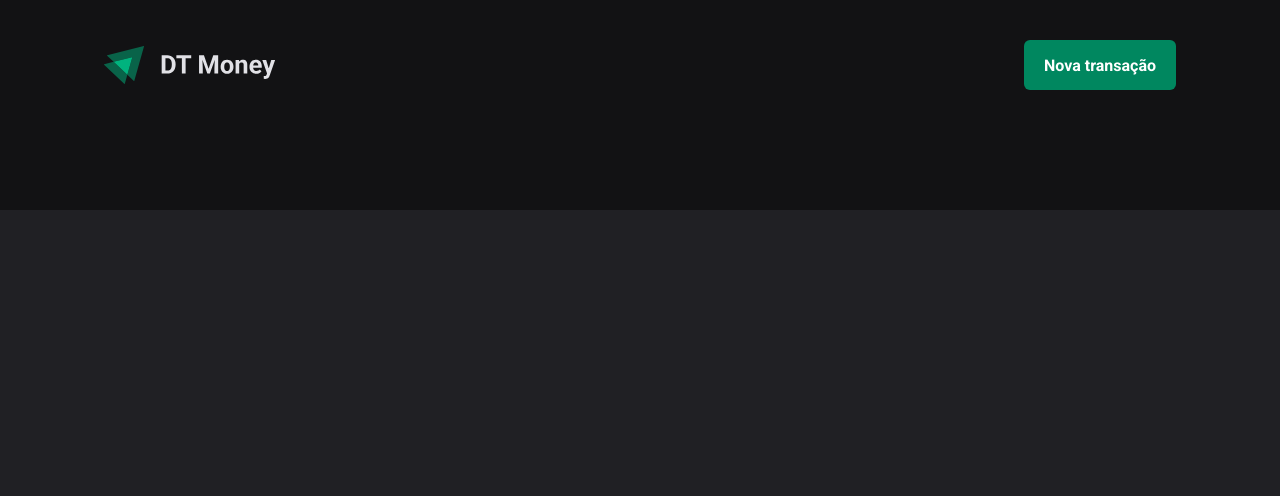
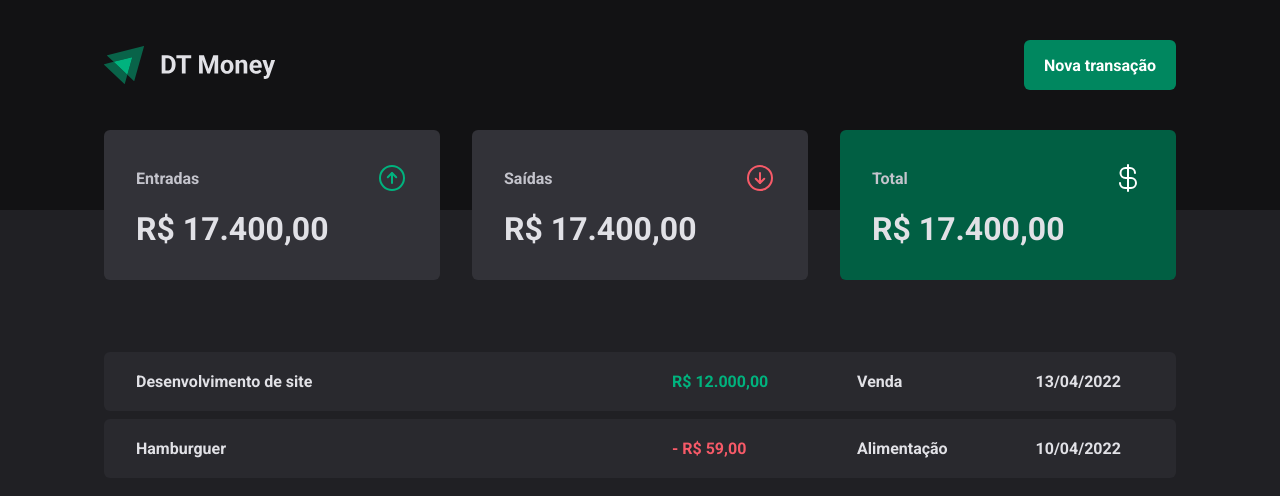
Before and after one commit to nlperri/dt-money, a React (Vite) app: page / in a window 1280 px wide. Shown: the top 496 px of the page. Built offline with nearby package versions, Linux system fonts and the light colour scheme; a web font is replaced by a local one.

Commit message:
summary and transactions table implemented

```diff
--- a/package.json
+++ b/package.json
@@ -9,6 +9,7 @@
     "preview": "vite preview"
   },
   "dependencies": {
+    "phosphor-react": "^1.4.1",
     "react": "^18.2.0",
     "react-dom": "^18.2.0",
     "styled-components": "^5.3.6"
--- /dev/null
+++ b/src/components/Summary/index.tsx
@@ -0,0 +1,29 @@
+import { SummaryCard, SummaryContainer } from './styles'
+import { ArrowCircleDown, ArrowCircleUp, CurrencyDollar } from 'phosphor-react'
+export function Summary() {
+  return (
+    <SummaryContainer>
+      <SummaryCard>
+        <header>
+          <span>Entradas</span>
+          <ArrowCircleUp size={32} color='#00b37e' />
+        </header>
+        <strong>R$ 17.400,00</strong>
+      </SummaryCard>
+      <SummaryCard>
+        <header>
+          <span>Saídas</span>
+          <ArrowCircleDown size={32} color='#f75a68' />
+        </header>
+        <strong>R$ 17.400,00</strong>
+      </SummaryCard>
+      <SummaryCard variant='green'>
+        <header>
+          <span>Total</span>
+          <CurrencyDollar size={32} color='#fff' />
+        </header>
+        <strong>R$ 17.400,00</strong>
+      </SummaryCard>
+    </SummaryContainer>
+  )
+}
--- /dev/null
+++ b/src/components/Summary/styles.ts
@@ -0,0 +1,43 @@
+import styled, { css } from 'styled-components'
+
+export const SummaryContainer = styled.section`
+  width: 100%;
+  max-width: 1120px;
+  margin: 0 auto;
+  padding: 0 1.5rem;
+
+  display: grid;
+  grid-template-columns: repeat(3, 1fr);
+  gap: 2rem;
+
+  margin-top: -5rem;
+`
+
+interface SummaryCardProps {
+  variant?: 'green'
+}
+
+export const SummaryCard = styled.div<SummaryCardProps>`
+  background: ${(props) => props.theme['gray-600']};
+  border-radius: 6px;
+  padding: 2rem;
+
+  header {
+    display: flex;
+    align-items: center;
+    justify-content: space-between;
+    color: ${(props) => props.theme['gray-300']};
+  }
+
+  strong {
+    display: block;
+    margin-top: 1rem;
+    font-size: 2rem;
+  }
+
+  ${(props) =>
+    props.variant === 'green' &&
+    css`
+      background: ${props.theme['green-700']};
+    `}
+`
--- a/src/pages/Transactions/index.tsx
+++ b/src/pages/Transactions/index.tsx
@@ -1,9 +1,40 @@
 import { Header } from '../../components/Header'
+import { Summary } from '../../components/Summary'
+import {
+  PriceHighLight,
+  TransactionContainer,
+  TransactionsTable,
+} from './styles'
 
 export function Transaction() {
   return (
     <div>
       <Header />
+      <Summary />
+
+      <TransactionContainer>
+        <TransactionsTable>
+          <tbody>
+            <tr>
+              <td width='50%'>Desenvolvimento de site</td>
+
+              <td>
+                <PriceHighLight variant='income'>R$ 12.000,00</PriceHighLight>
+              </td>
+              <td>Venda</td>
+              <td>13/04/2022</td>
+            </tr>
+            <tr>
+              <td width='50%'>Hamburguer</td>
+              <td>
+                <PriceHighLight variant='outcome'>- R$ 59,00</PriceHighLight>
+              </td>
+              <td>Alimentação</td>
+              <td>10/04/2022</td>
+            </tr>
+          </tbody>
+        </TransactionsTable>
+      </TransactionContainer>
     </div>
   )
 }
--- a/src/pages/Transactions/styles.ts
+++ b/src/pages/Transactions/styles.ts
@@ -0,0 +1,40 @@
+import styled from 'styled-components'
+
+export const TransactionContainer = styled.main`
+  width: 100%;
+  max-width: 1120px;
+  margin: 4rem auto 0;
+  padding: 0 1.5rem;
+`
+export const TransactionsTable = styled.table`
+  width: 100%;
+  border-collapse: separate;
+  border-spacing: 0 0.5rem;
+  /* margin-top: 1.5rem; */
+
+  td {
+    padding: 1.25rem 2rem;
+    background: ${(props) => props.theme['gray-700']};
+
+    &:first-child {
+      border-top-left-radius: 6px;
+      border-bottom-left-radius: 6px;
+    }
+
+    &:last-child {
+      border-top-right-radius: 6px;
+      border-bottom-right-radius: 6px;
+    }
+  }
+`
+
+interface PriceHighLightProps {
+  variant: 'income' | 'outcome'
+}
+
+export const PriceHighLight = styled.span<PriceHighLightProps>`
+  color: ${(props) =>
+    props.variant === 'income'
+      ? props.theme['green-300']
+      : props.theme['red-300']};
+`
```
Also changed, not shown: 1 other file (tests, documents, lock files or other folders).
